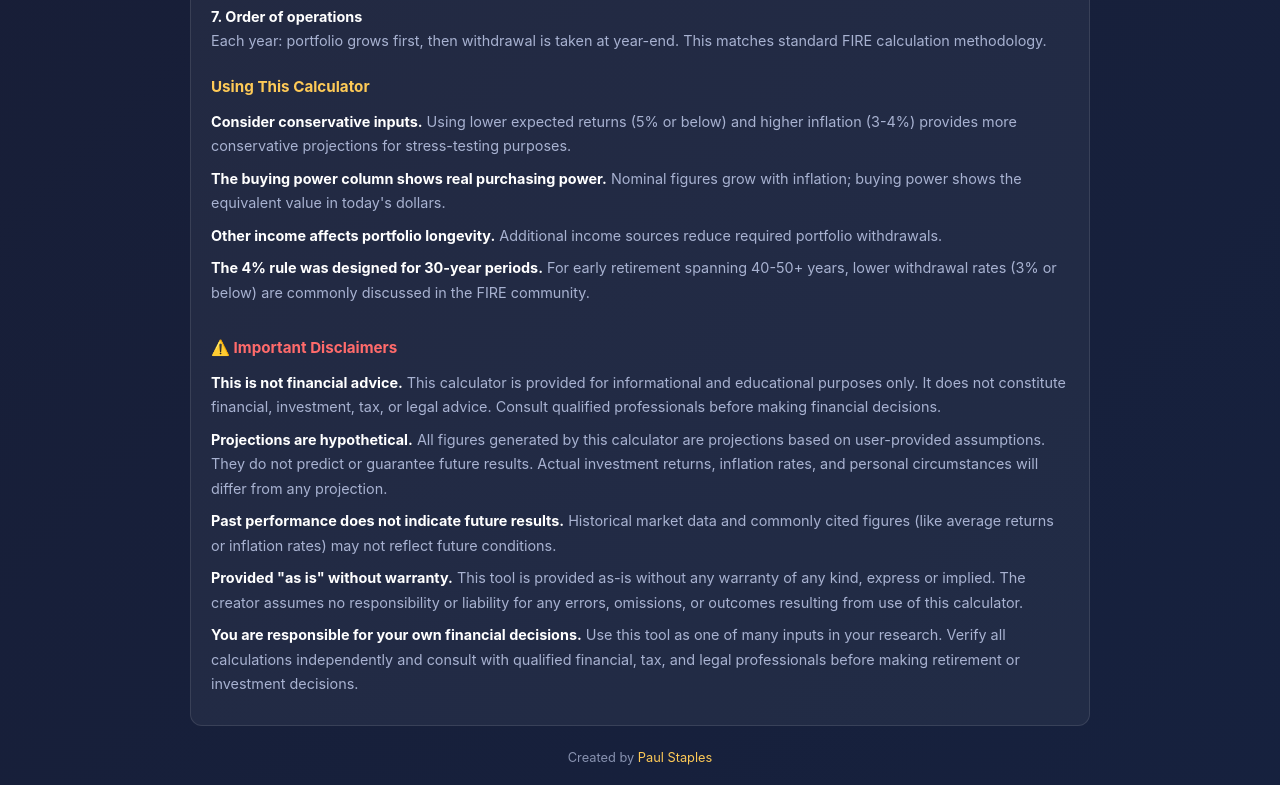
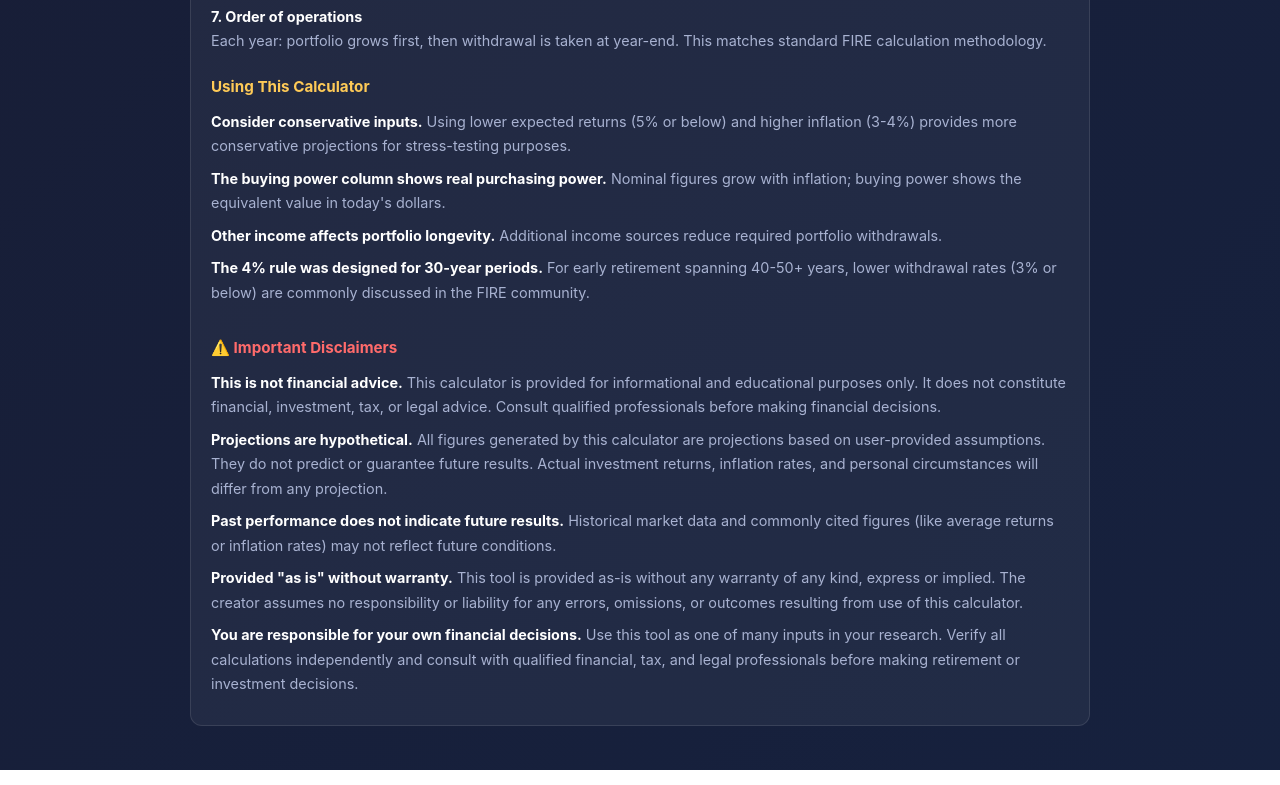
Before and after one commit to planetofthepaul/EarlyRetirementCalculator, a plain HTML site: page index.html in a window 1280 px wide. Shown: the part 2953-3738 px from the top of the page. Drawn offline with Linux system fonts and the light colour scheme.

Commit message:
Remove author link from footer
Removed author link from the footer.

```diff
--- a/index.html
+++ b/index.html
@@ -516,7 +516,7 @@
         </div>
 
         <div class="footer">
-            Created by <a href="https://paulstaples.substack.com" target="_blank">Paul Staples</a>
+
         </div>
     </div>
 
```
